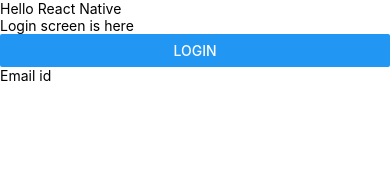
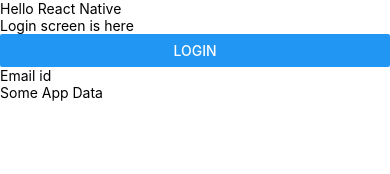
Before and after one commit to ubairnoor/REACTNEWAPP, a React Native app: screen / in a window 390 px wide. Shown: the top 174 px of the page. Built offline with nearby package versions, Linux system fonts and the light colour scheme.

Commit message:
State Component intial Added

```diff
--- a/App.js
+++ b/App.js
@@ -10,6 +10,7 @@
 import type {Node} from 'react';
 import Login from './components/Login'
 import Home from './components/Home';
+import HomeState from './components/HomeState';
 import {
   SafeAreaView,
   ScrollView,
@@ -39,6 +40,7 @@
    <Text>Hello React Native</Text>
    <Login/>
    <Home data = {data} />
+   <HomeState/>
  </View>
   );
 };
--- /dev/null
+++ b/components/HomeState.js
@@ -0,0 +1,20 @@
+import React from 'react'
+import {View, Text} from 'react-native';
+
+class  HomeState extends React.Component{
+    constructor()
+    {
+        super();
+        this.state={
+            data:"Some App Data"
+        }
+    }
+  render(){
+    return (
+        <View>
+            <Text>{this.state.data}</Text>
+        </View>
+    )
+  }
+}
+export default HomeState
```
